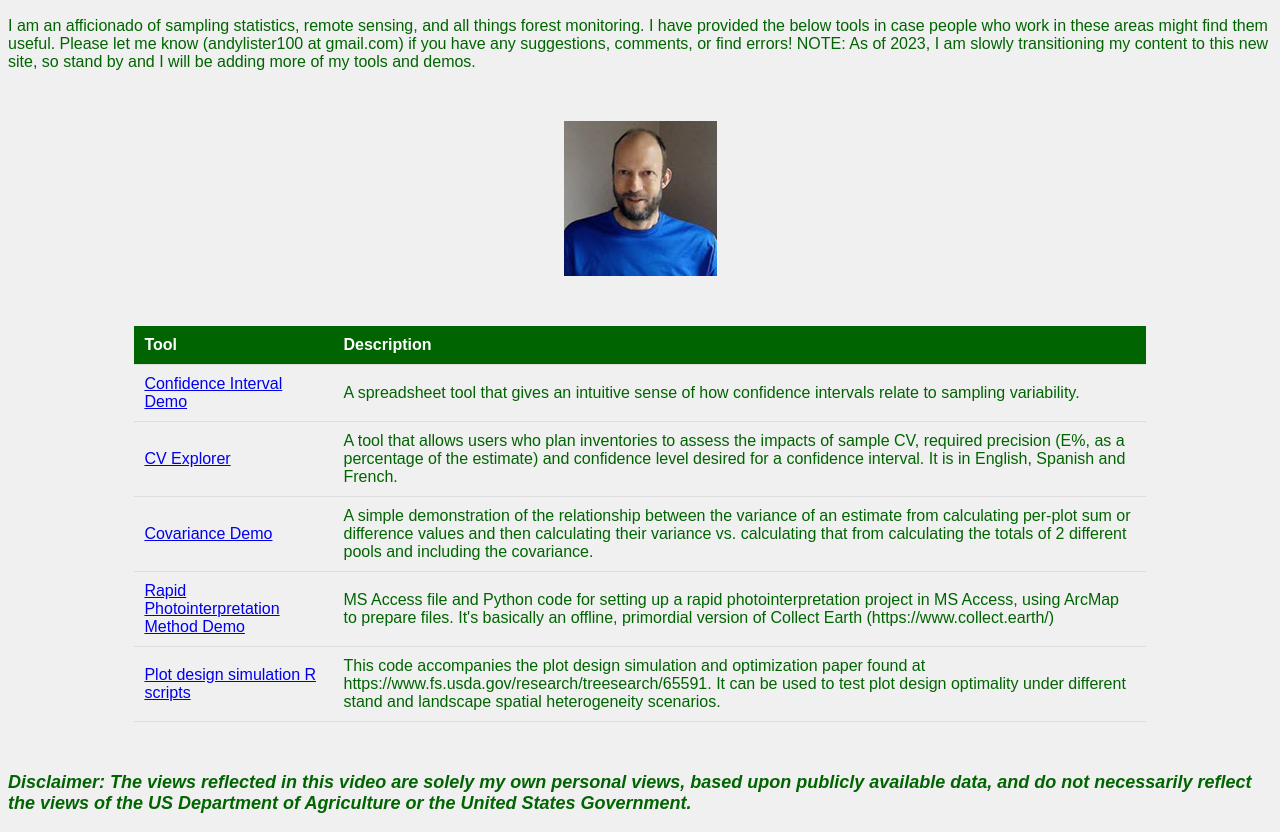
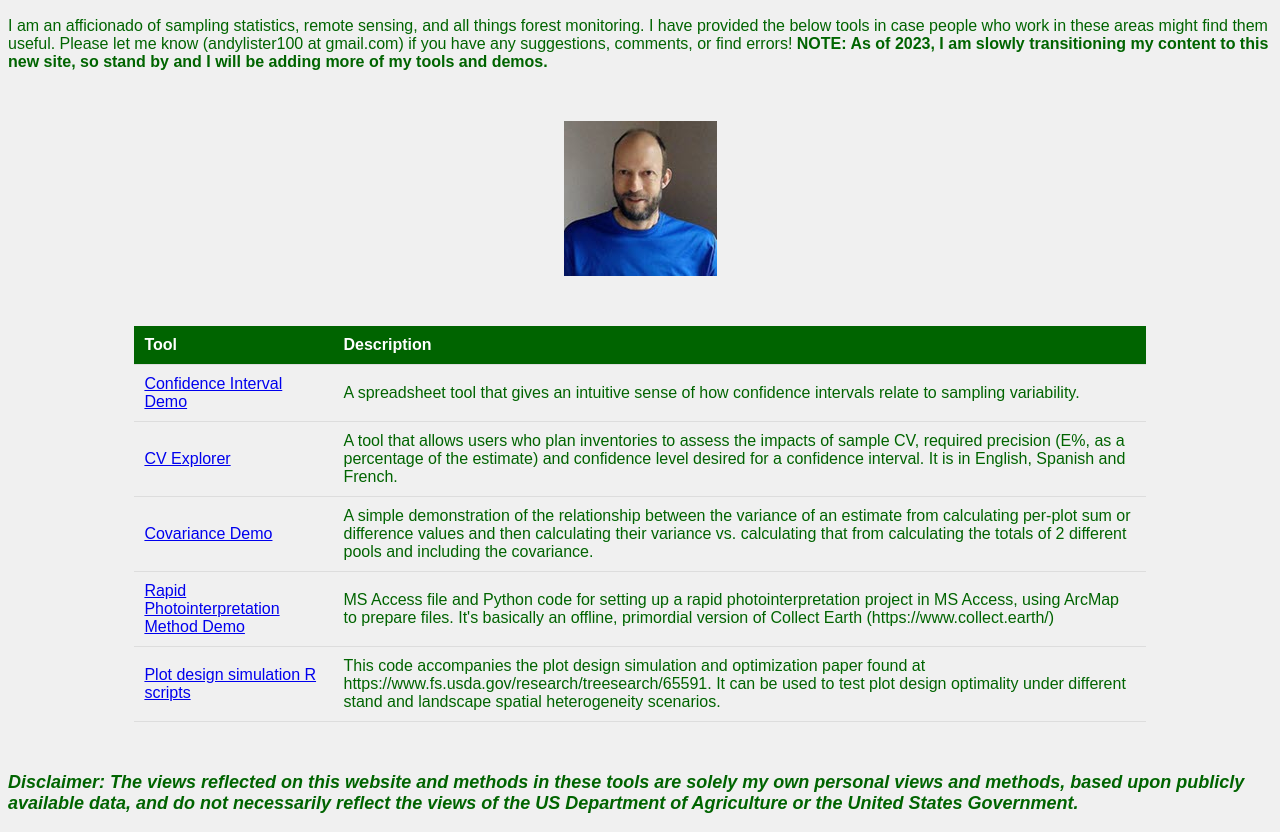
Before and after one commit to andylister100/andylister100.github.io, a plain HTML site: page index.html in a window 1280 px wide. Shown: the part 95-927 px from the top of the page. Drawn offline with Linux system fonts and the light colour scheme.

Commit message:
updated bold and a few other things

```diff
--- a/index.html
+++ b/index.html
@@ -54,7 +54,7 @@ margin-top: 20px;
 </head>
 <body>
 <h1>Andrew Lister's Tech Transfer Pages</h1>
-<p>I am an afficionado of sampling statistics, remote sensing, and all things forest monitoring. I have provided the below tools in case people who work in these areas might find them useful. Please let me know (andylister100 at gmail.com) if you have any suggestions, comments, or find errors! NOTE: As of 2023, I am slowly transitioning my content to this new site, so stand by and I will be adding more of my tools and demos. </p>
+<p>I am an afficionado of sampling statistics, remote sensing, and all things forest monitoring. I have provided the below tools in case people who work in these areas might find them useful. Please let me know (andylister100 at gmail.com) if you have any suggestions, comments, or find errors! <strong>NOTE: As of 2023, I am slowly transitioning my content to this new site, so stand by and I will be adding more of my tools and demos.</strong>  </p>
 <img src="./andy.jpg" alt="Andy Lister picture">
 <table>
 <thead>
@@ -93,6 +93,6 @@ margin-top: 20px;
 </tr> -->
 </tbody>
 </table>
-<p class="disclaimer">Disclaimer: The views reflected in this video are solely my own personal views, based upon publicly available data, and do not necessarily reflect the views of the US Department of Agriculture or the United States Government.</p>
+<p class="disclaimer">Disclaimer: The views reflected on this website and methods in these tools are solely my own personal views and methods, based upon publicly available data, and do not necessarily reflect the views of the US Department of Agriculture or the United States Government.</p>
 </body>
 </html>
```
Also changed, not shown: readme_Andy_to_update.txt (added).
